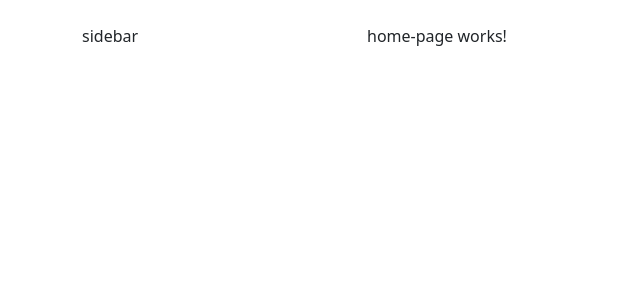
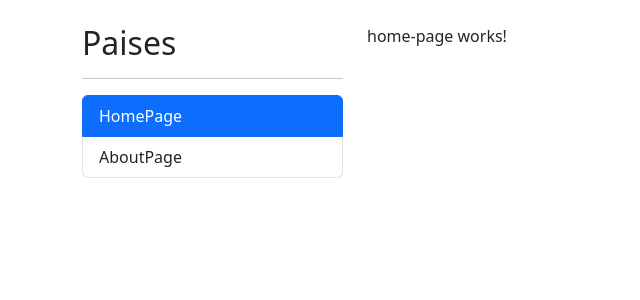
Before and after one commit to theRobert174/NgU-countryApp, an Angular app: page / in a window 1280 px wide. Before the commit this address led to /home. Shown: the top 300 px of the page, without its empty margins (0-640 px from the left). Built offline with nearby package versions, Linux system fonts and the light colour scheme.

Commit message:
routerLink n routerLinkOptions

```diff
--- a/src/app/app-routing-module.ts
+++ b/src/app/app-routing.module.ts
@@ -5,7 +5,7 @@
 
 const routes: Routes = [
   {
-    path: 'home',
+    path: '',
     component: HomePageComponent
   },
   {
@@ -14,7 +14,7 @@
   },
   {
     path: '**',
-    redirectTo: 'home'
+    redirectTo: ''
   },
 ]
 
--- a/src/app/app.component.html
+++ b/src/app/app.component.html
@@ -1,6 +1,6 @@
 <div class="row mt-4">
   <div class="col-3">
-    sidebar
+    <shared-sidebar></shared-sidebar>
   </div>
 
   <div class="col">
--- a/src/app/app.module.ts
+++ b/src/app/app.module.ts
@@ -3,7 +3,7 @@
 import { SharedModule } from './shared/shared.module';
 
 import { AppComponent } from './app.component';
-import { AppRoutingModule } from './app-routing-module';
+import { AppRoutingModule } from './app-routing.module';
 
 @NgModule({
   declarations: [
--- /dev/null
+++ b/src/app/shared/components/sidebar/sidebar.component.html
@@ -0,0 +1,16 @@
+<h2>Paises</h2>
+<hr>
+
+<ul class="list-group">
+  <li
+    routerLink=""
+    routerLinkActive="active"
+    class="list-group-item"
+    [routerLinkActiveOptions]="{exact: true}"
+  >HomePage</li>
+  <li
+    routerLink="about"
+    routerLinkActive="active"
+    class="list-group-item"
+  >AboutPage</li>
+</ul>
--- /dev/null
+++ b/src/app/shared/components/sidebar/sidebar.component.ts
@@ -0,0 +1,11 @@
+import { Component } from '@angular/core';
+
+@Component({
+  selector: 'shared-sidebar',
+  templateUrl: './sidebar.component.html',
+  styles: [
+  ]
+})
+export class SidebarComponent {
+
+}
```
Also changed, not shown: src/app/shared/shared.module.ts (+8 -1 lines).
